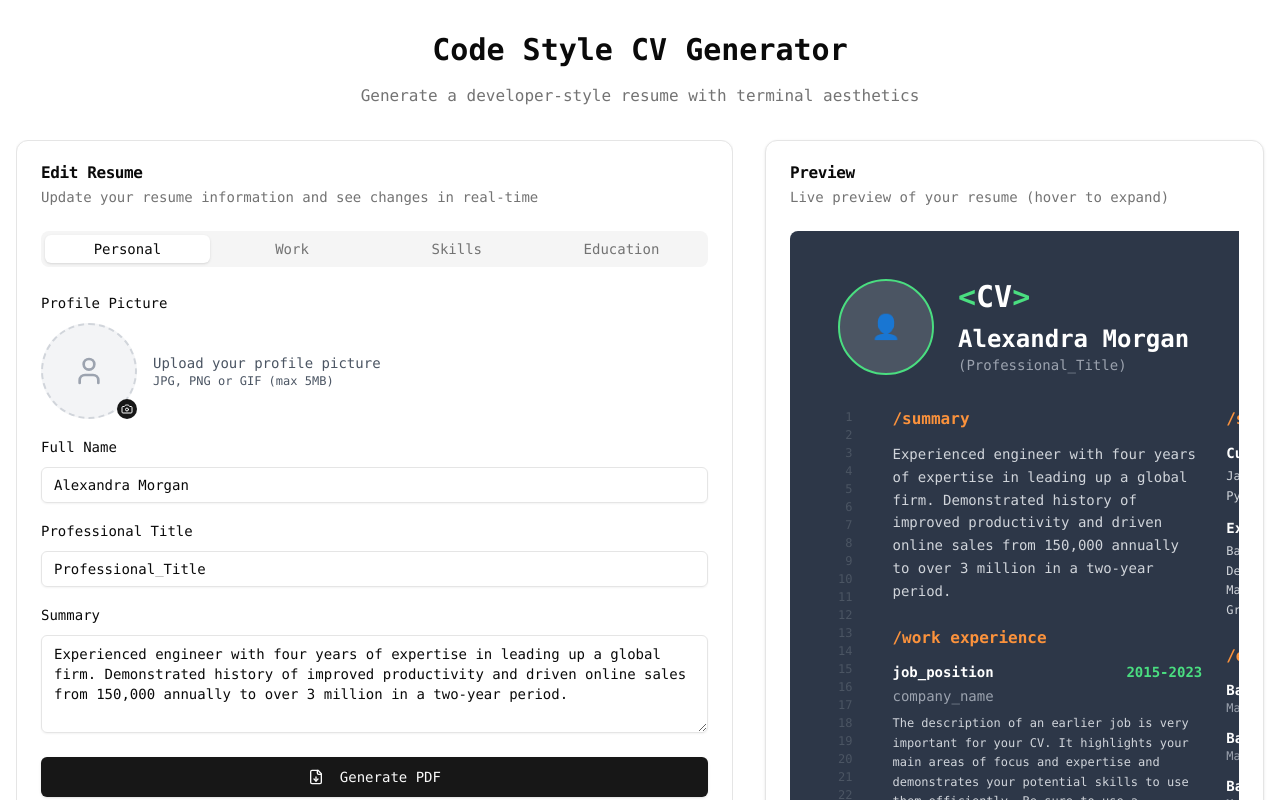
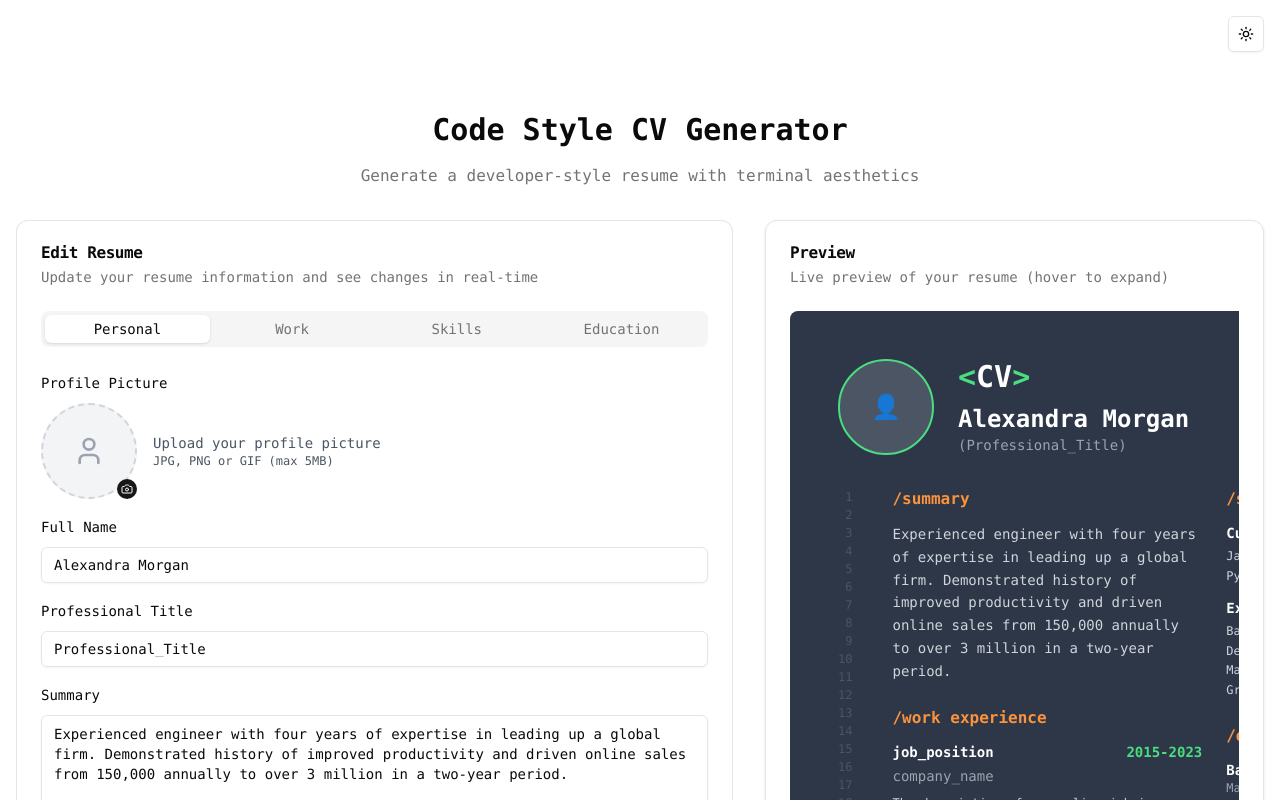
Before and after one commit to quang1225/code-style-cv-generator, a Next.js app: page / in a window 1280 px wide. Shown: the top 800 px of the page. Built offline with nearby package versions, Linux system fonts and the light colour scheme.

Commit message:
Support light/dark mode

```diff
--- /dev/null
+++ b/app/components/ThemeProvider.tsx
@@ -0,0 +1,10 @@
+'use client'
+
+import { ThemeProvider as NextThemesProvider } from 'next-themes'
+import { type ComponentProps } from 'react'
+
+type ThemeProviderProps = ComponentProps<typeof NextThemesProvider>
+
+export function ThemeProvider({ children, ...props }: ThemeProviderProps) {
+  return <NextThemesProvider {...props}>{children}</NextThemesProvider>
+}
--- /dev/null
+++ b/app/components/ThemeToggle.tsx
@@ -0,0 +1,36 @@
+'use client'
+
+import { useState, useEffect } from 'react'
+import { useTheme } from 'next-themes'
+import { Sun, Moon } from 'lucide-react'
+import { Button } from '@/components/ui/button'
+
+export function ThemeToggle() {
+  const { theme, setTheme } = useTheme()
+  const [mounted, setMounted] = useState(false)
+
+  useEffect(() => {
+    setMounted(true)
+  }, [])
+
+  if (!mounted) {
+    return null
+  }
+
+  return (
+    <Button
+      variant="outline"
+      size="icon"
+      onClick={() => setTheme(theme === 'light' ? 'dark' : 'light')}
+      className="fixed top-4 right-4 z-50 bg-background border-border hover:bg-accent hover:text-accent-foreground transition-colors"
+      title={`Switch to ${theme === 'light' ? 'dark' : 'light'} mode`}
+    >
+      {theme === 'light' ? (
+        <Moon className="h-[1.2rem] w-[1.2rem] transition-all" />
+      ) : (
+        <Sun className="h-[1.2rem] w-[1.2rem] transition-all" />
+      )}
+      <span className="sr-only">Toggle theme</span>
+    </Button>
+  )
+}
--- a/app/layout.tsx
+++ b/app/layout.tsx
@@ -1,5 +1,7 @@
 import './globals.css'
 import React from 'react'
+import { ThemeProvider } from './components/ThemeProvider'
+import { ThemeToggle } from './components/ThemeToggle'
 
 export const metadata = {
   title: 'Code Style CV Generator',
@@ -12,8 +14,18 @@ export default function RootLayout({
   children: React.ReactNode
 }) {
   return (
-    <html lang="en">
-      <body className="font-mono">{children}</body>
+    <html lang="en" suppressHydrationWarning>
+      <body className="font-mono">
+        <ThemeProvider
+          attribute="class"
+          defaultTheme="system"
+          enableSystem
+          disableTransitionOnChange
+        >
+          <ThemeToggle />
+          {children}
+        </ThemeProvider>
+      </body>
     </html>
   )
 }
--- a/app/page.tsx
+++ b/app/page.tsx
@@ -88,7 +88,7 @@ export default function Home() {
   }, [])
 
   return (
-    <div className="min-h-screen bg-background">
+    <div className="min-h-screen bg-background pt-20">
       <div className="container mx-auto py-8 px-4">
         <div className="mb-8 text-center">
           <h1 className="text-3xl font-bold mb-4">Code Style CV Generator</h1>
--- a/package.json
+++ b/package.json
@@ -22,6 +22,7 @@
     "jspdf": "^2.5.1",
     "lucide-react": "^0.525.0",
     "next": "14.0.4",
+    "next-themes": "^0.4.6",
     "react": "^18.2.0",
     "react-dom": "^18.2.0",
     "react-hook-form": "^7.60.0",
```
Also changed, not shown: 2 other files (tests, documents, lock files or other folders).
